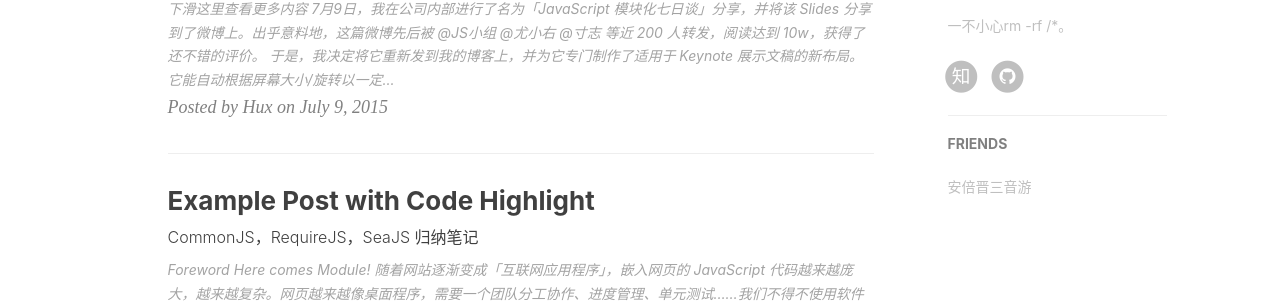
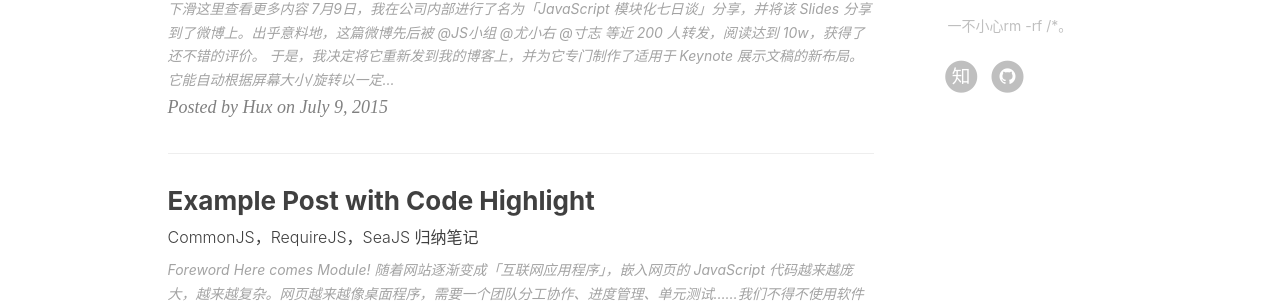
Before and after one commit to hitptep/hitptep.github.io, a Jekyll site: the page built from index.html, in a window 1280 px wide. Shown: the part 807-1112 px from the top of the page. Built offline with Jekyll 4.4.1, drawn with Linux system fonts in a browser that asks for light colours; nearby versions of some CDN libraries; the list of posts is cut into pages by our own code; comment, search, counter and statistics services are not loaded.

Commit message:
Update _config.yml

```diff
--- a/_config.yml
+++ b/_config.yml
@@ -49,9 +49,9 @@
 #disqus_username: _your_disqus_short_name_
 
 # Duoshuo settings
-duoshuo_username: huxblog
+#duoshuo_username: huxblog
 # Share component is depend on Comment so we can NOT use share only.
-duoshuo_share: true                     # set to false if you want to use Comment without Sharing
+#duoshuo_share: true                     # set to false if you want to use Comment without Sharing
 
 
 
@@ -78,9 +78,3 @@
 
 
 # Friends
-friends: [
-    {
-        title: "安倍晋三音游",
-        href: "http://hitptep.github.io/helpabe"
-    }
-]
```
